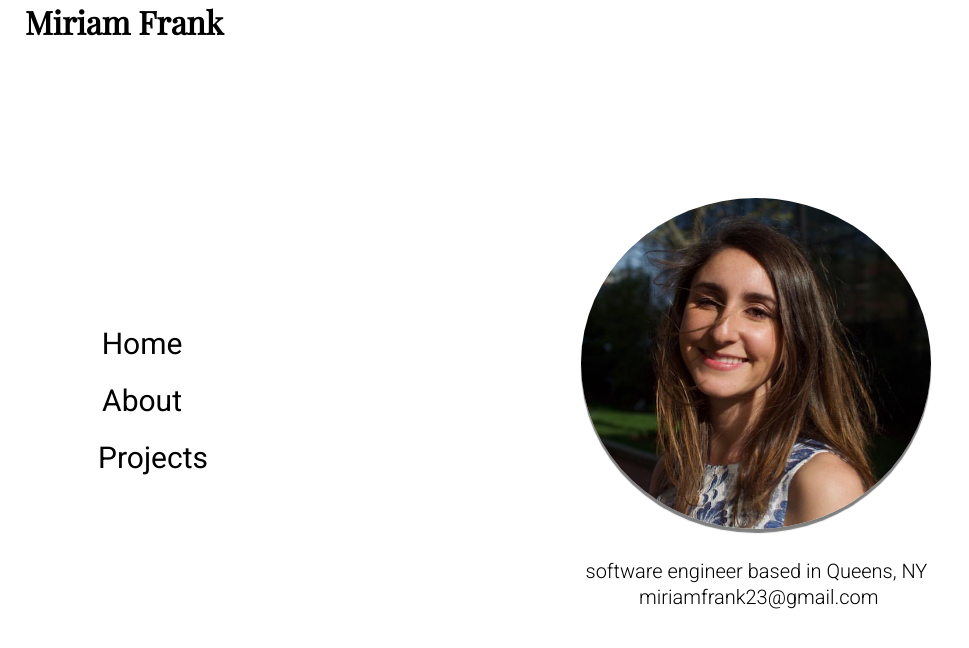
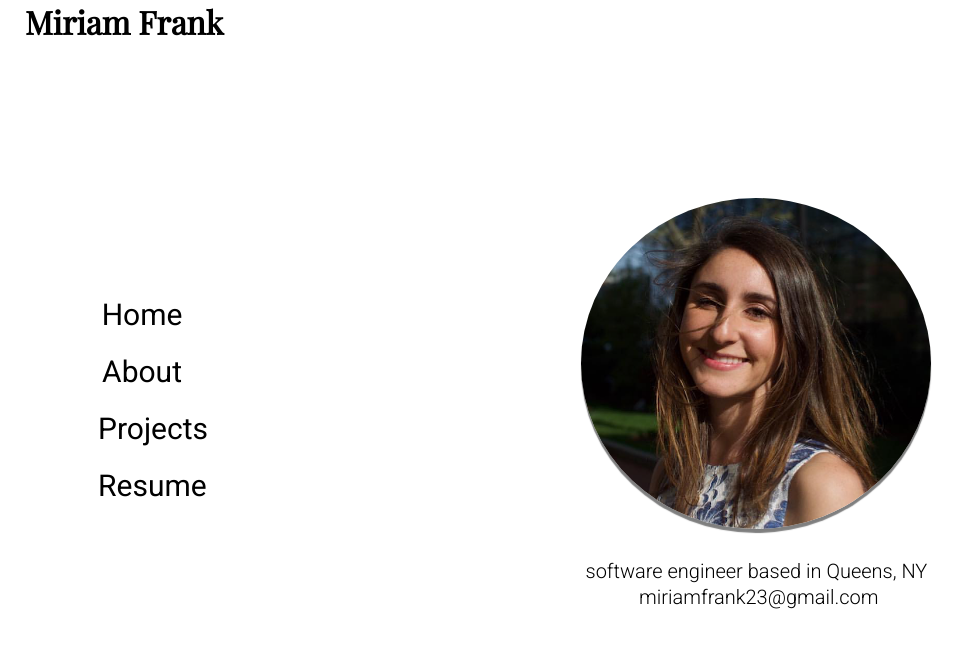
Before and after one commit to miriamfrank23/miriamfrank23.github.io, a React (Create React App) app: page / in a window 1280 px wide. Shown: the top 648 px of the page, without its empty margins (0-969 px from the left). Built offline with nearby package versions, Linux system fonts and the light colour scheme.

Commit message:
resume link wip

```diff
--- a/src/App.js
+++ b/src/App.js
@@ -3,6 +3,7 @@ import { BrowserRouter as Router, Route } from "react-router-dom";
 import HomePage from "./HomePage/HomePage.js";
 import About from "./About/About.js";
 import Work from "./Work/Work.js";
+import Resume from "./Resume/Resume.js";
 
 const App = (props) => {
 
@@ -13,6 +14,7 @@ const App = (props) => {
           <Route exact path="/" component ={ HomePage } />
           <Route exact path="/about" component ={ About } />
           <Route exact path="/work" component ={ Work } />
+          <Route exact path="/resume" component ={ Resume } />
         </div>
     </Router>
   )
--- a/src/HomePage/HomePage.module.css
+++ b/src/HomePage/HomePage.module.css
@@ -4,7 +4,7 @@ img {
   border-radius: 50%;
   margin: 1%;
   box-shadow: 0 4px 1px #00000080;
-  animation: fadeIn 500ms;
+  animation: fadeIn 600ms;
 }
 
 @keyframes fadeIn {
@@ -37,13 +37,13 @@ img {
 
 .description {
   margin-top: 20px;
-  animation: fadeInUp 500ms;
+  animation: fadeInUp 600ms;
 }
 
 
 .icons {
   display: flex;
-  animation: fadeInUp 500ms;
+  animation: fadeInUp 600ms;
 }
 
 a {
--- a/src/NavBar/NavBar.js
+++ b/src/NavBar/NavBar.js
@@ -16,6 +16,9 @@ const NavBar = () => {
         <NavLink to="/work" className={style.navLink}>
           Projects
         </NavLink>
+        <NavLink to="/resume" className={style.navLink}>
+          Resume
+        </NavLink>
       </div>
     );
 
--- a/src/NavBar/NavBar.module.css
+++ b/src/NavBar/NavBar.module.css
@@ -20,8 +20,8 @@
   font-size: 1.5em;
   font-weight: 400;
   margin: 10%;
-  transition: all 500ms ease-in-out;
-  animation: fadeInLeft 500ms;
+  transition: all 600ms ease-in-out;
+  animation: fadeInLeft 600ms;
 }
 
 .navLink:hover {
--- /dev/null
+++ b/src/Resume/Resume.js
@@ -0,0 +1,13 @@
+import React from 'react'
+import NavBar from "../NavBar/NavBar.js";
+
+
+const Resume = () => {
+    return (
+        <div>
+            <NavBar />
+        </div>
+    )
+}
+
+export default Resume
--- a/src/Work/Work.module.css
+++ b/src/Work/Work.module.css
@@ -23,7 +23,7 @@
 
 .project a {
   font-size: 30px;
-  transition: all 500ms ease-in-out;
+  transition: all 600ms ease-in-out;
 }
 
 .project a:hover {
--- a/src/index.css
+++ b/src/index.css
@@ -7,7 +7,6 @@ body, html {
   -webkit-font-smoothing: antialiased;
   -moz-osx-font-smoothing: grayscale;
   box-sizing: border-box;
-  animation: BackgroundFade 5s;
 }
 
 
```
Also changed, not shown: package.json (+6 -7 lines), 1 other file (tests, documents, lock files or other folders).
